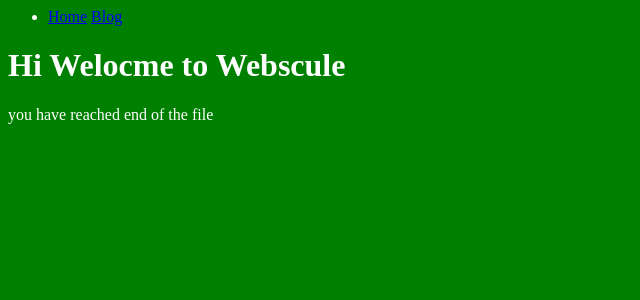
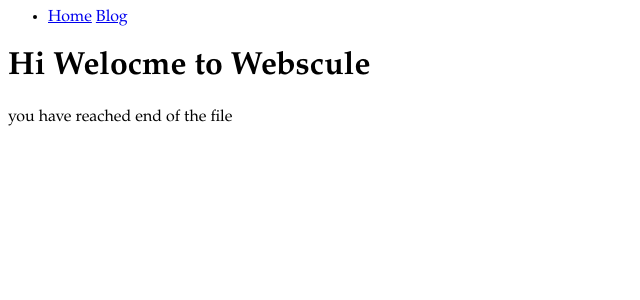
Before and after one commit to PraveenDKatti/PraveenDKatti.github.io, a Jekyll site: the page built from index.html, in a window 1280 px wide. Shown: the top 300 px of the page, without its empty margins (0-640 px from the left). Built offline with Jekyll 4.4.1, drawn with Linux system fonts in a browser that asks for light colours.

Commit message:
changed background and font family of body

```diff
--- a/css/main.css
+++ b/css/main.css
@@ -1,4 +1,5 @@
 body{
-  background-color:green;
-  color:white;
+  background-color:white;
+  color:black;
+  font-family:Palatino, URW Palladio L, serif;
 }
```
